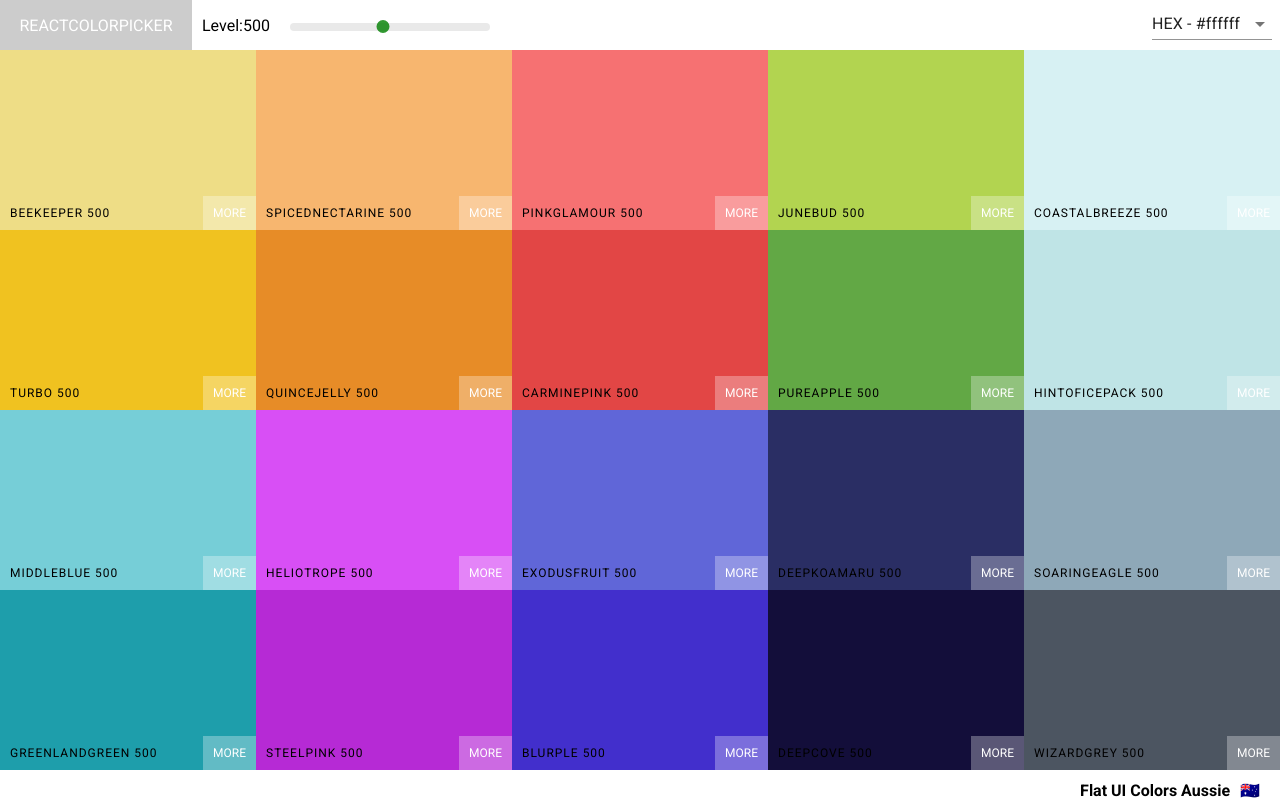
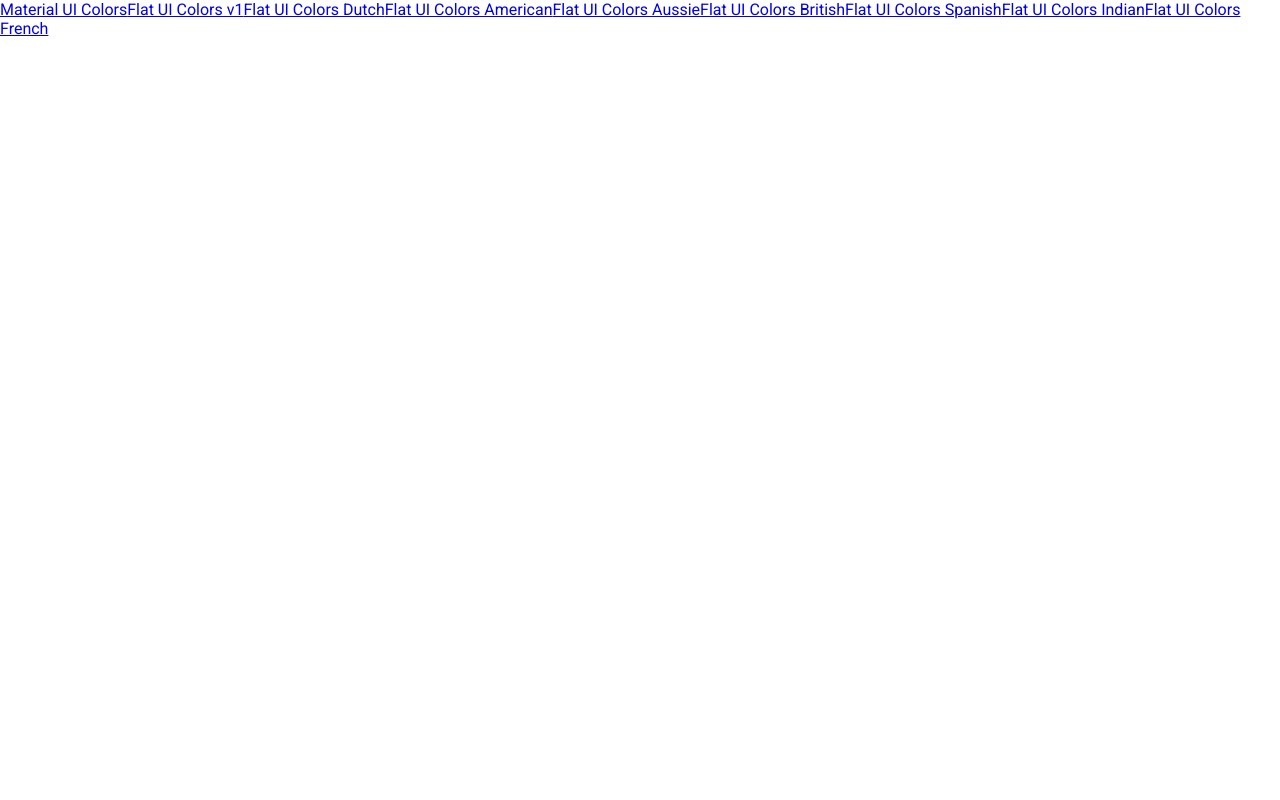
Before and after one commit to AhmedElselly/massive_color_palette, a React (Vite) app: page / in a window 1280 px wide. Built offline with nearby package versions, Linux system fonts and the light colour scheme.

Commit message:
added a palette list

```diff
--- a/package.json
+++ b/package.json
@@ -18,7 +18,8 @@
     "react": "^18.2.0",
     "react-copy-to-clipboard": "^5.1.0",
     "react-dom": "^18.2.0",
-    "react-router-dom": "^6.15.0"
+    "react-router-dom": "^6.15.0",
+    "util": "^0.12.5"
   },
   "devDependencies": {
     "@types/react": "^18.2.15",
--- a/src/App.jsx
+++ b/src/App.jsx
@@ -3,13 +3,15 @@
 import seedColors from './seedColors';
 import { generatePalette } from './colorHelpers';
 import { Route, Routes } from 'react-router-dom';
+import PaletteList from './Components/PaletteList';
 
 function App() {
-  const findPalette = id => seedColors.find(palette => palette.id === id);
 
   return (
     <Routes>
-      <Route path='/' element={<Palette palette={generatePalette(seedColors[4])} />} />
+      <Route path='/' element={<PaletteList seedColors={seedColors} />} />
+      {/* <Route path='/palettes/:id' element={<Palette palette={generatePalette(seedColors[4])} />} /> */}
+      <Route path='/palettes/:id' element={<Palette />} />
     </Routes>
   )
 }
--- a/src/Components/Navbar/index.jsx
+++ b/src/Components/Navbar/index.jsx
@@ -4,6 +4,7 @@
 import 'rc-slider/assets/index.css';
 import { FormControl, MenuItem, Select, Snackbar } from '@mui/material';
 import MuiAlert from '@mui/material/Alert';
+import { Link } from 'react-router-dom';
 
 const Alert = forwardRef(function Alert(props, ref) {
   return <MuiAlert elevation={6} ref={ref} variant="filled" {...props} />;
@@ -36,7 +37,7 @@
 	return (
 		<div className={styles.container}>
 			<div className={styles.left}>
-				<div className={styles.logo}>reactcolorpicker</div>
+				<Link to='/' className={styles.logo}>reactcolorpicker</Link>
 				<div className={styles.slider}>
 					<span className={styles.levelText}>Level:{newLevel}</span>
 					<Slider defaultValue={level} min={100} max={900} onChange={handleSliderChange} step={100} />
--- a/src/Components/Palette/index.jsx
+++ b/src/Components/Palette/index.jsx
@@ -1,11 +1,18 @@
-import React, { Component, forwardRef, useState } from 'react';
+import React, { useEffect, useState } from 'react';
 import styles from '../../styles/Palette.module.css';
 import ColorBox from '../ColorBox';
 import Navbar from '../Navbar';
+import { useParams } from 'react-router-dom';
+import { generatePalette } from '../../colorHelpers';
+import seedColors from '../../seedColors';
 
-const Palette = ({ palette }) => {
+const Palette = () => {
   const [level, setLevel] = useState(500);
   const [format, setFormat] = useState('hex');
+  const { id } = useParams();
+
+  const findPalette = id => seedColors.find(palette => palette.id === id);
+  const palette = generatePalette(findPalette(id));
 
   const handleSliderChange = val => {
     setLevel(val);
@@ -15,7 +22,7 @@
     setFormat(val);
   }
 
-  const generateColorBoxes = () => palette.colors[level].map((color, i) => {
+  const generateColorBoxes = () => palette?.colors[level]?.map((color, i) => {
     return (
       <ColorBox key={i} background={color[format]} name={color.name} />
     )
--- /dev/null
+++ b/src/Components/PaletteList/index.jsx
@@ -0,0 +1,17 @@
+import React from 'react';
+import { Link } from 'react-router-dom';
+
+const PaletteList = ({seedColors}) => {
+	const displayPalettes = () => {
+		return seedColors?.map(color => {
+			return <Link to={`/palettes/${color.id}`} key={color.id}>{color.paletteName}</Link>
+		})
+	}
+  return (
+    <div>
+			{displayPalettes()}
+    </div>
+  )
+}
+
+export default PaletteList
--- a/src/colorHelpers.js
+++ b/src/colorHelpers.js
@@ -28,7 +28,7 @@
 
 const levels = [50, 100, 200, 300, 400, 500, 600, 700, 800, 900]
 
-const generatePalette = starterPalette => {
+const generatePalette = (starterPalette) => {
 	let newPalette = {
 		paletteName: starterPalette.paletteName,
 		id: starterPalette.id,
--- a/src/main.jsx
+++ b/src/main.jsx
@@ -5,9 +5,7 @@
 import './index.css'
 
 ReactDOM.createRoot(document.getElementById('root')).render(
-  <React.StrictMode>
     <BrowserRouter>
       <App />
     </BrowserRouter>
-  </React.StrictMode>,
 )
--- a/src/styles/Navbar.module.css
+++ b/src/styles/Navbar.module.css
@@ -20,6 +20,7 @@
     text-transform: uppercase;
     color: #fff;
     cursor: pointer;
+    text-decoration: none;
 }
 
 .slider {
```
Also changed, not shown: 1 other file (tests, documents, lock files or other folders).
